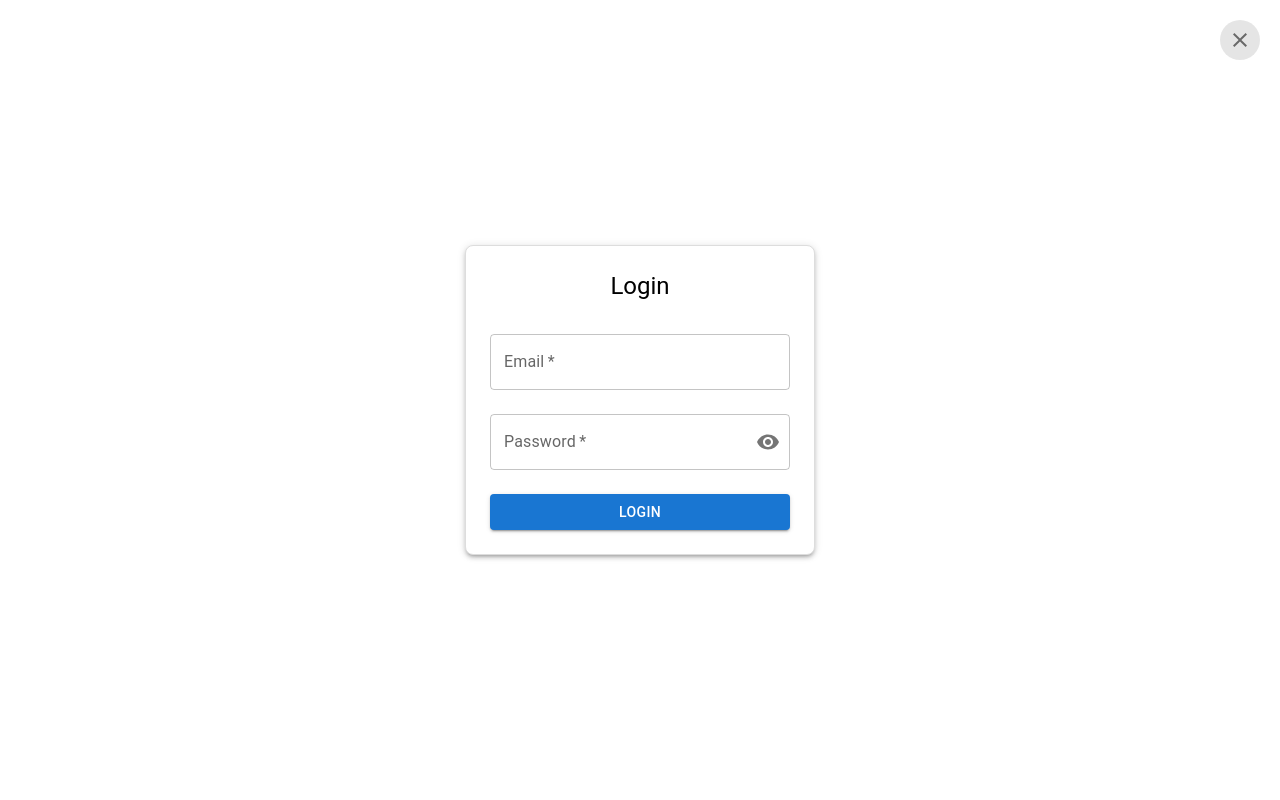
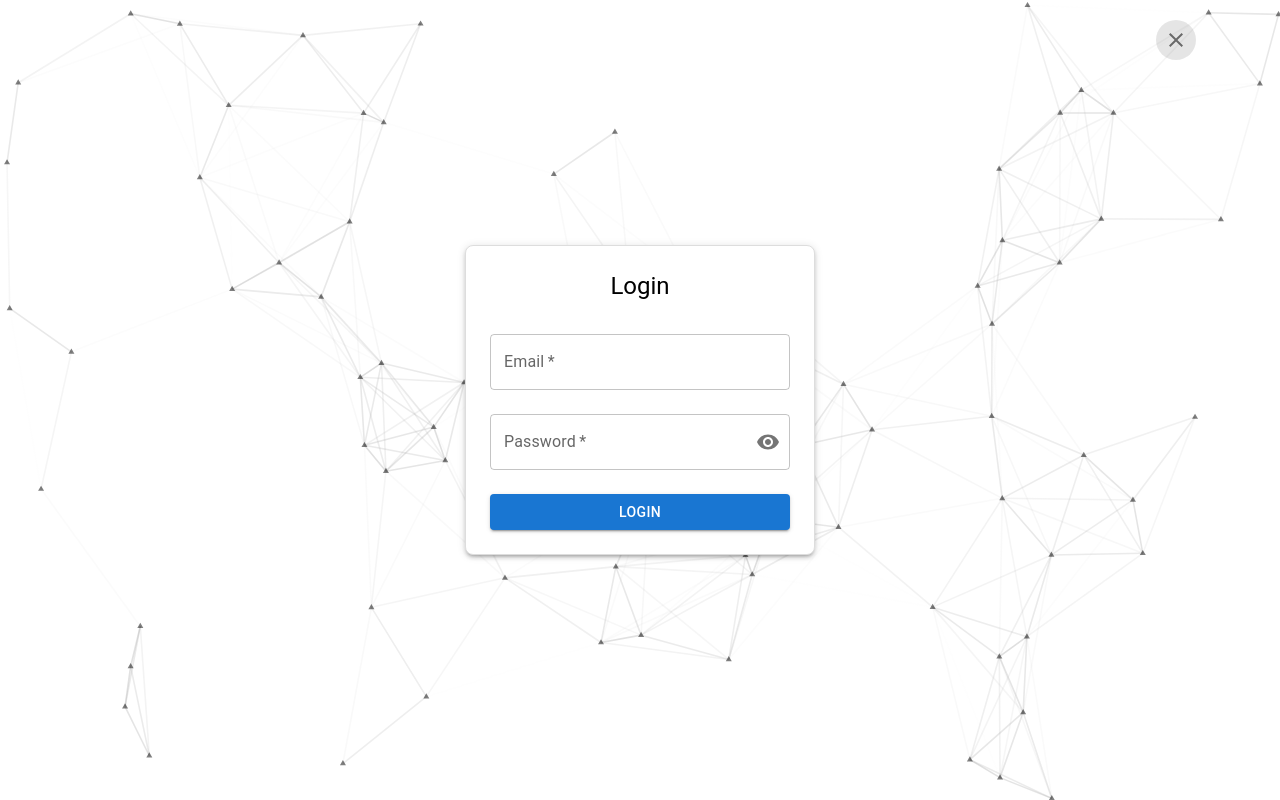
Before and after one commit to Zaradin/Cognify, a React (Create React App) app in the folder frontend/: page /login in a window 1280 px wide. Built offline with nearby package versions, Linux system fonts and the light colour scheme.

Commit message:
added particle effect to login page

```diff
--- a/frontend/src/components/particles/particles.js
+++ b/frontend/src/components/particles/particles.js
@@ -1,54 +1,144 @@
-// import { useEffect, useState } from "react";
-// import Particles from "@tsparticles/react";
-// import { initParticlesEngine } from "@tsparticles/react";
-// import { loadSlim } from "@tsparticles/slim"; // Import only the slim version to reduce bundle size
+import { useEffect, useState } from "react";
+import Particles from "@tsparticles/react";
+import { initParticlesEngine } from "@tsparticles/react";
+import { loadSlim } from "@tsparticles/slim"; // Import only the slim version to reduce bundle size
 
-// const ParticlesComponent = () => {
-//     const [init, setInit] = useState(false);
+const ParticlesComponent = () => {
+    const [init, setInit] = useState(false);
 
-//     // This effect runs only once when the component is mounted
-//     useEffect(() => {
-//         initParticlesEngine(async (engine) => {
-//             // Initialize the tsParticles engine and load the slim version
-//             await loadSlim(engine);
-//         }).then(() => {
-//             setInit(true); // Set the particles to load after initialization
-//         });
-//     }, []);
+    useEffect(() => {
+        initParticlesEngine(async (engine) => {
+            await loadSlim(engine);
+        }).then(() => {
+            setInit(true);
+        });
+    }, []);
 
-//     const particlesLoaded = (container) => {
-//         console.log(container); // Optionally handle particles loaded event
-//     };
+    const particlesLoaded = (container) => {
+        console.log(container);
+    };
 
-//     return (
-//         init && (
-//             <Particles
-//                 id="tsparticles"
-//                 particlesLoaded={particlesLoaded}
-//                 options={{
-//                     background: {
-//                         color: {
-//                             value: "#0d47a1", // Background color
-//                         },
-//                     },
-//                     particles: {
-//                         number: { value: 100 },
-//                         size: { value: 3 },
-//                         move: {
-//                             enable: true,
-//                             speed: 1,
-//                         },
-//                         shape: {
-//                             type: "circle",
-//                         },
-//                         color: {
-//                             value: "#ffffff", // Particle color
-//                         },
-//                     },
-//                 }}
-//             />
-//         )
-//     );
-// };
+    return (
+        <>
+            {init && (
+                <Particles
+                    id="tsparticles"
+                    particlesLoaded={particlesLoaded}
+                    options={{
+                        background: {
+                            color: {
+                                value: "#fff",
+                            },
+                        },
+                        fpsLimit: 120,
+                        interactivity: {
+                            events: {
+                                onHover: {
+                                    enable: true,
+                                    mode: "repulse",
+                                },
+                                onClick: {
+                                    enable: true,
+                                    mode: "repulse",
+                                },
+                                resize: true,
+                            },
+                            modes: {
+                                grab: {
+                                    distance: 400,
+                                    links: {
+                                        opacity: 1,
+                                    },
+                                },
+                                bubble: {
+                                    distance: 400,
+                                    size: 40,
+                                    duration: 2,
+                                    opacity: 8,
+                                    speed: 3,
+                                },
+                                repulse: {
+                                    distance: 119.88,
+                                    duration: 0.4,
+                                },
+                                push: {
+                                    quantity: 4,
+                                },
+                                remove: {
+                                    quantity: 2,
+                                },
+                            },
+                        },
+                        particles: {
+                            number: {
+                                value: 160,
+                                density: {
+                                    enable: true,
+                                    area: 500,
+                                },
+                            },
+                            color: {
+                                value: "#000000",
+                            },
+                            shape: {
+                                type: "triangle",
+                                stroke: {
+                                    width: 0,
+                                    color: "#000000",
+                                },
+                                polygon: {
+                                    sides: 5,
+                                },
+                                image: {
+                                    src: "img/github.svg",
+                                    width: 100,
+                                    height: 100,
+                                },
+                            },
+                            opacity: {
+                                value: 0.5,
+                                random: false,
+                                animation: {
+                                    enable: false,
+                                    speed: 1,
+                                    minimumValue: 0.1,
+                                    sync: false,
+                                },
+                            },
+                            size: {
+                                value: 3,
+                                random: true,
+                                animation: {
+                                    enable: true,
+                                    speed: 4,
+                                    minimumValue: 1,
+                                    sync: true,
+                                },
+                            },
+                            links: {
+                                enable: true,
+                                distance: 189.3954,
+                                color: "#b3b3b3",
+                                opacity: 0.5,
+                                width: 1.5783,
+                            },
+                            move: {
+                                enable: true,
+                                speed: 4,
+                                direction: "none",
+                                random: true,
+                                straight: false,
+                                outModes: {
+                                    default: "out",
+                                },
+                            },
+                        },
+                        detectRetina: true,
+                    }}
+                />
+            )}
+        </>
+    );
+};
 
-// export default ParticlesComponent;
+export default ParticlesComponent;
--- a/frontend/src/pages/loginPage.js
+++ b/frontend/src/pages/loginPage.js
@@ -1,10 +1,29 @@
+import React from "react";
 import Login from "../components/login";
+import ParticlesComponent from "../components/particles/particles";
+import { Box, Container } from "@mui/material"; // Import MUI components
 
 const LoginPage = () => {
     return (
-        <>
-            <Login></Login>
-        </>
+        <Box sx={{ position: "relative", height: "100vh" }}>
+            {/* Particles background */}
+            <ParticlesComponent />
+
+            {/* Login form */}
+            <Container
+                sx={{
+                    position: "absolute",
+                    top: "50%",
+                    left: "50%",
+                    transform: "translate(-50%, -50%)",
+                    zIndex: 1,
+                    width: "100%",
+                    maxWidth: "400px", // Optional: adjust the max width of the form
+                }}
+            >
+                <Login />
+            </Container>
+        </Box>
     );
 };
 
```
